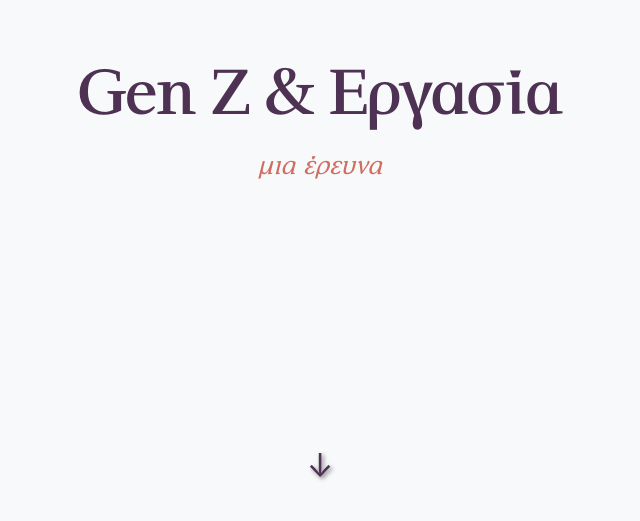
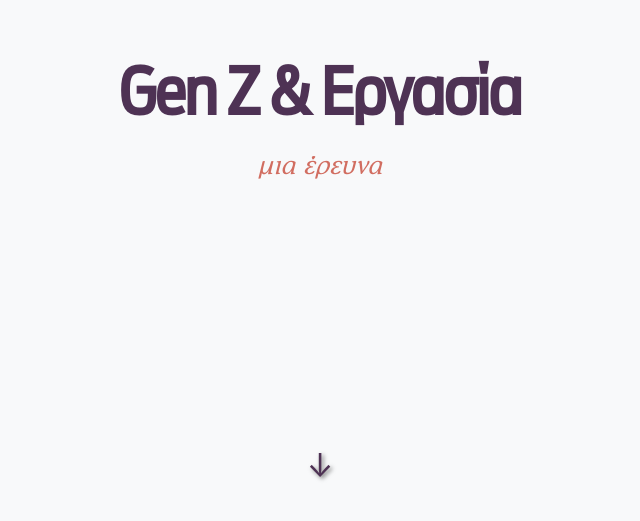
Before and after one commit to cpapazoglou/GenZSurvey, a Next.js app: page / in a window 1280 px wide. Shown: the part 279-800 px from the top of the page, without its empty margins (320-960 px from the left). Built offline with nearby package versions, Linux system fonts and the light colour scheme.

Commit message:
Adjusts single quote.

```diff
--- a/src/app/globals.css
+++ b/src/app/globals.css
@@ -54,10 +54,11 @@
     --orange-color: #d16d60;
     --orange-dark-color: #c4665a;
     --purple-color: #4e3254;
+    --purple-dark-color: #3d2643;
     --yellow-color: #f7a941;
 
     /* Font Variables */
-    --font-heading: 'Averta-Bold', system-ui, -apple-system, sans-serif;
+    --font-heading: 'Averta', system-ui, -apple-system, sans-serif;
     --font-body: 'Averta', system-ui, -apple-system, sans-serif;
     --font-body-light: 'Antenna03Book', system-ui, -apple-system, sans-serif;
     --font-body-medium: 'Antenna04Medium', system-ui, -apple-system, sans-serif;
@@ -155,3 +156,16 @@ a:focus {
 ::selection {
   background-color: rgba(102, 126, 234, 0.3);
 }
+
+/* Global color classes for HTML content */
+.purple {
+  color: var(--purple-dark-color) !important;
+}
+
+.orange {
+  color: var(--orange-dark-color) !important;
+}
+
+.italic {
+  font-style: italic;
+}
--- a/src/components/templates/SingleQuoteTemplate.module.css
+++ b/src/components/templates/SingleQuoteTemplate.module.css
@@ -1,8 +1,10 @@
-.title {
+.content h2 {
   text-align: left;
-	font-size: 42px;
+	font-size: 48px;
 	margin-bottom: 30px;
 	color: var(--purple-color);
+	line-height: 1.2;
+	font-weight: 400;
 }
 
 .content p {
@@ -14,6 +16,5 @@
 }
 
 .content strong {
-	color: var(--orange-color);
 	font-weight: 700;
 }
--- a/src/components/templates/SingleQuoteTemplate.tsx
+++ b/src/components/templates/SingleQuoteTemplate.tsx
@@ -10,10 +10,7 @@ interface SingleQuoteTemplateProps {
 
 const SingleQuoteTemplate: React.FC<SingleQuoteTemplateProps> = ({ section }) => {
   return (
-    <div className={styles.content}>
-      <h2 className={styles.title}>{section.title}</h2>
-      <div dangerouslySetInnerHTML={{ __html: section.content }} />
-    </div>
+    <div className={styles.content} dangerouslySetInnerHTML={{ __html: section.content }} />
   );
 };
 
--- a/src/data/content.json
+++ b/src/data/content.json
@@ -112,8 +112,27 @@
     {
       "id": "conclusion",
       "template": "single-quote",
-      "title": "Μερικοί δεν ξέρουν ότι",
-      "content": "<p>Οι νέοι και οι νέες σήμερα μπαίνουν νωρίτερα στην αγορά εργασίας από ό,τι προηγούμενες γενιές</p><p><strong>Αυτό ίσως να μην φαίνεται με την πρώτη ματιά</strong></p>"
+      "content": "<h2>Μερικοί δεν ξέρουν ότι</h2><p>Οι νέοι και οι νέες σήμερα μπαίνουν νωρίτερα στην αγορά εργασίας από ό,τι προηγούμενες γενιές</p><p><strong class=\"orange\">Αυτό ίσως να μην φαίνεται με την πρώτη ματιά</strong></p>"
+    },
+		{
+			"id": "private-sector-stats",
+			"template": "single-quote",
+			"content": "<h2 class=\"purple\">Το 2013 το <strong>20,25%</strong> των εργαζομένων στον ιδιωτικό τομέα ήταν νέοι 19-29 ετών</h2><h2 class=\"orange\">Το 2023 ήταν το <strong>19,38%</strong></h2><p>Αλλά σήμερα οι νέοι είναι <strong class=\"orange\">λιγότεροι</strong>.</p>"
+		},
+    {
+      "id": "population-employment-comparison",
+      "template": "single-quote",
+      "content": "<h2 class=\"purple\">Το 2013 στην Ελλάδα κατοικούσαν σχεδόν <strong>1,4 εκατομμύρια</strong> νέες και νέοι ηλικίας 19-29.</h2><h2 class=\"orange\">Κι από αυτούς μόνο το <strong>20,2%</strong> δούλευε.</h2><h2 class=\"purple\">Το 2023 στην Ελλάδα κατοικούσαν μόνο <strong>1 εκατομμύριο</strong> νέες και νέοι ηλικίας 19-29.</h2><h2 class=\"orange\">Κι από αυτούς δούλευε το <strong>42,3%</strong>.</h2>"
+    },
+    {
+      "id": "employment-numbers",
+      "template": "single-quote",
+      "content": "<h2 class=\"purple\">εργαζόμενοι νέοι το 2013: <strong>277.741</strong></h2><h2 class=\"orange\">εργαζόμενοι νέοι το 2023: <strong>445.208</strong></h2>"
+    },
+    {
+      "id": "education-salary-paradox",
+      "template": "single-quote",
+      "content": "<p>όμως αυτή δεν είναι η μόνη διαφορά.</p><p>οι νέοι σήμερα είναι πιο μορφωμένοι, αλλά <strong class=\"orange\">αμείβονται λιγότερο</strong> και <strong class=\"orange\">αισθάνονται χειρότερα</strong> στη δουλειά τους.</p><h2 class=\"purple\">μέσος μισθός 2009: <strong>21.606</strong></h2><h2 class=\"orange\">μέσος μισθός 2021: <strong>16.235</strong></h2><p class=\"italic\">(σε τιμές 2021)</p><p><strong class=\"orange\">Είναι η πιο μορφωμένη και ταυτόχρονα η πιο κακοπληρωμένη γενιά των τελευταίων δεκαετιών</strong></p>"
     }
   ]
 }
```
